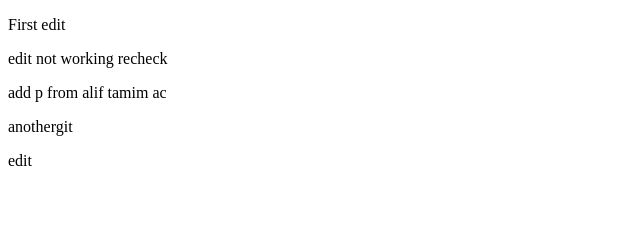
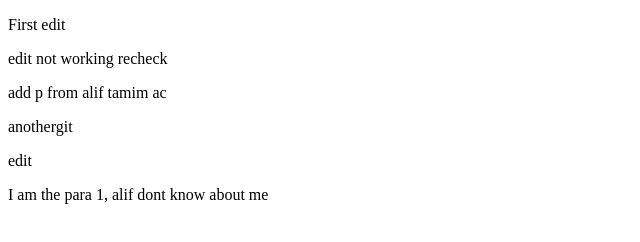
Before and after one commit to centralrepository-phb5/2nd, a plain HTML site: page index.html in a window 1280 px wide. Shown: the whole page, without its empty margins (0-640 px from the left). Drawn offline with Linux system fonts and the light colour scheme.

Commit message:
para1 added

```diff
--- a/index.html
+++ b/index.html
@@ -12,5 +12,6 @@
     <p>add p from alif tamim ac</p>
     <p>anothergit</p>
     <p>edit</p>
+    <p>I am the para 1, alif dont know about me</p>
 </body>
 </html>
```
